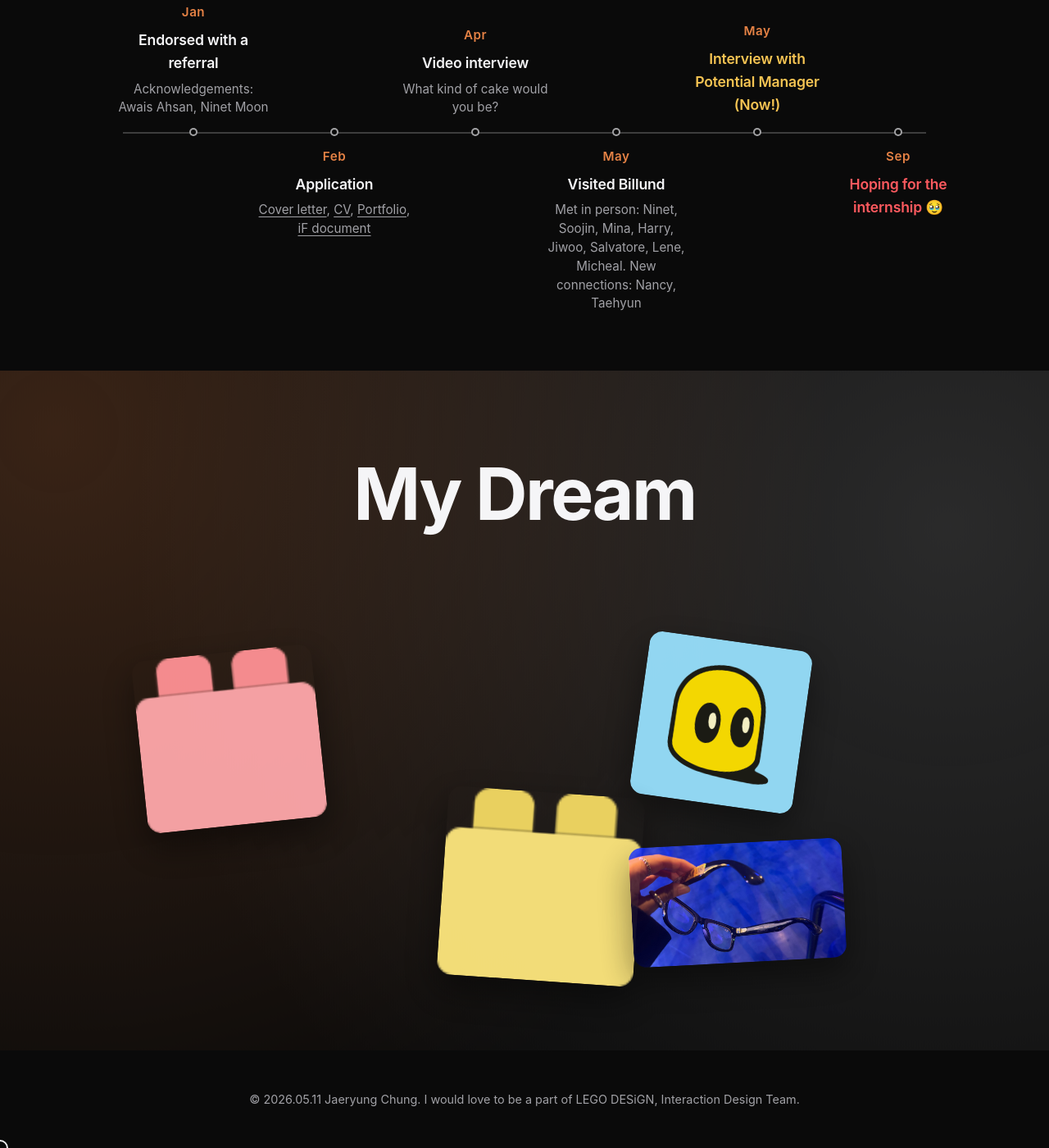
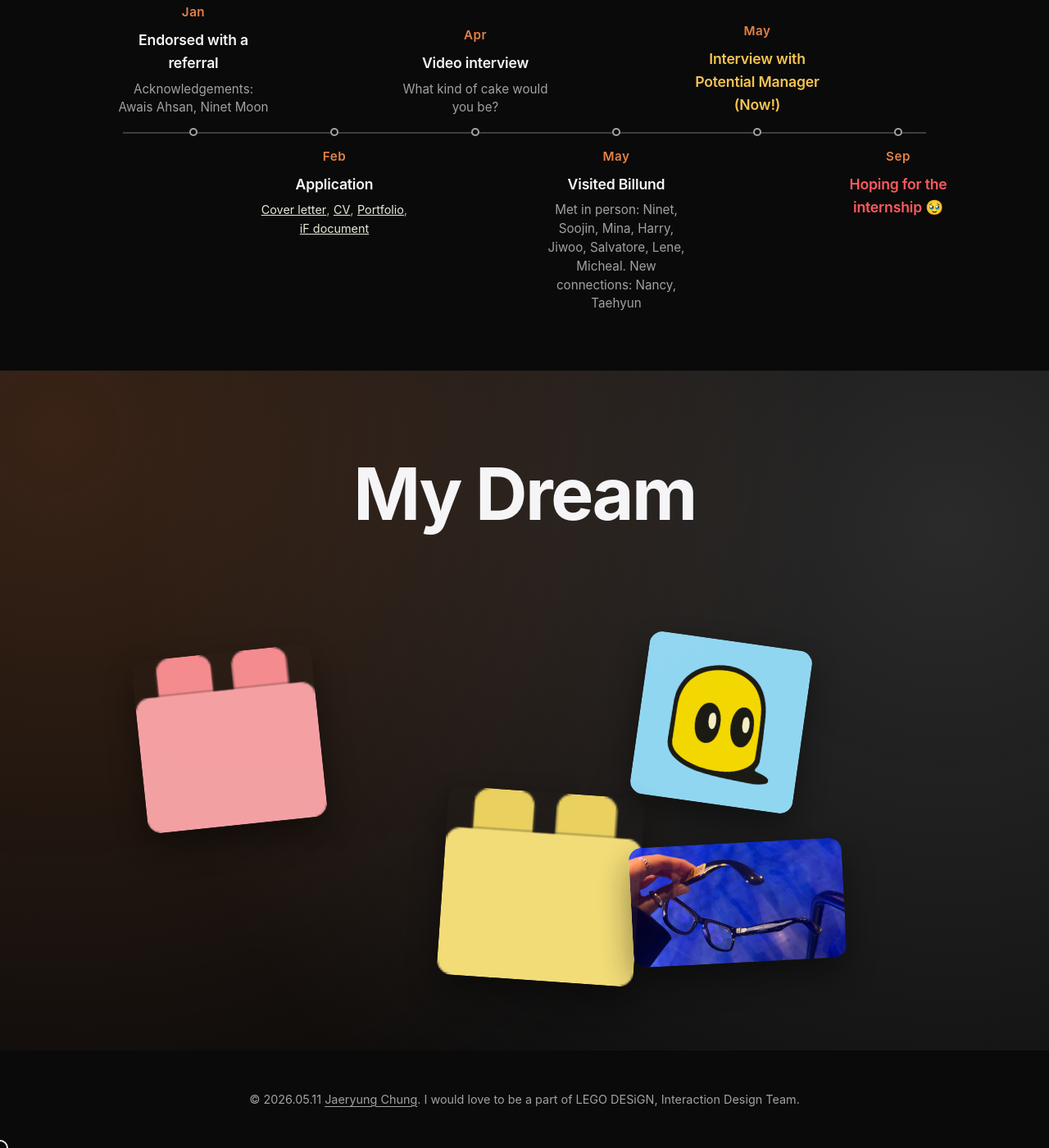
Before and after one commit to why-lego-should-hire-jaeryung/why-lego-should-hire-jaeryung.github.io, a website: page index.html in a window 1280 px wide. Shown: the part 6644-8044 px from the top of the page at 82% size. Drawn offline with Linux system fonts and the light colour scheme; some packages are replaced by stand-ins of ours; a script that the page names is missing.

Commit message:
version 1.1

```diff
--- a/index.html
+++ b/index.html
@@ -261,7 +261,7 @@
                         <div class="timeline-description">
                             <a class="timeline-link" href="src/documents/CoverLetter_JaeryungChung.pdf" target="_blank" rel="noopener noreferrer">Cover letter</a>,
                             <a class="timeline-link" href="src/documents/CV_JaeryungChung.pdf" target="_blank" rel="noopener noreferrer">CV</a>,
-                            <a class="timeline-link" href="src/documents/Portfolio_JaeryungChung.pdf" target="_blank" rel="noopener noreferrer">Portfolio</a>,
+                            <a class="timeline-link" href="src/documents/Portfolio_JaeryungChung.pdf" target="_blank" rel="noopener noreferrer">Portfolio</a>,<br>
                             <a class="timeline-link" href="src/documents/iF_DesignAward_WrightHere_JaeryungChung.pdf" target="_blank" rel="noopener noreferrer">iF document</a>
                         </div>
                     </div>
@@ -323,7 +323,7 @@
     <!-- Footer -->
     <footer class="footer">
         <div class="container">
-            <p>&copy; 2026.05.11 Jaeryung Chung. I would love to be a part of LEGO DESiGN, Interaction Design Team. </p>
+            <p>&copy; 2026.05.11 <a href="https://www.linkedin.com/in/jaeryungchung/" target="_blank" rel="noopener noreferrer">Jaeryung Chung</a>. I would love to be a part of LEGO DESiGN, Interaction Design Team. </p>
         </div>
     </footer>
 
--- a/style.css
+++ b/style.css
@@ -890,15 +890,16 @@
 }
 
 .timeline-link {
-    color: var(--text-secondary);
+    color: #e7e9d8;
+    font-weight: 400;
     text-decoration: underline;
-    text-underline-offset: 0.2em;
-    text-decoration-thickness: 1px;
-    transition: color 0.2s ease;
+    transition: opacity 0.2s ease;
+    font-size: 0.9rem;
 }
 
 .timeline-link:hover {
-    color: var(--text);
+    text-decoration: none;
+    opacity: 0.5;
 }
 
 /* .info-icon {
@@ -1143,6 +1144,18 @@
 .footer p {
     margin: 0;
     padding-top: 0rem;  /* All rights reserved 텍스트를 아래로 내려서 로고와 수평 정렬 */
+}
+
+.footer a {
+    color: var(--text-secondary);
+    text-decoration: underline;
+    text-underline-offset: 0.2em;
+    text-decoration-thickness: 1px;
+    transition: color 0.2s ease;
+}
+
+.footer a:hover {
+    color: var(--text);
 }
 
 /* Fade-in Animation */
```
